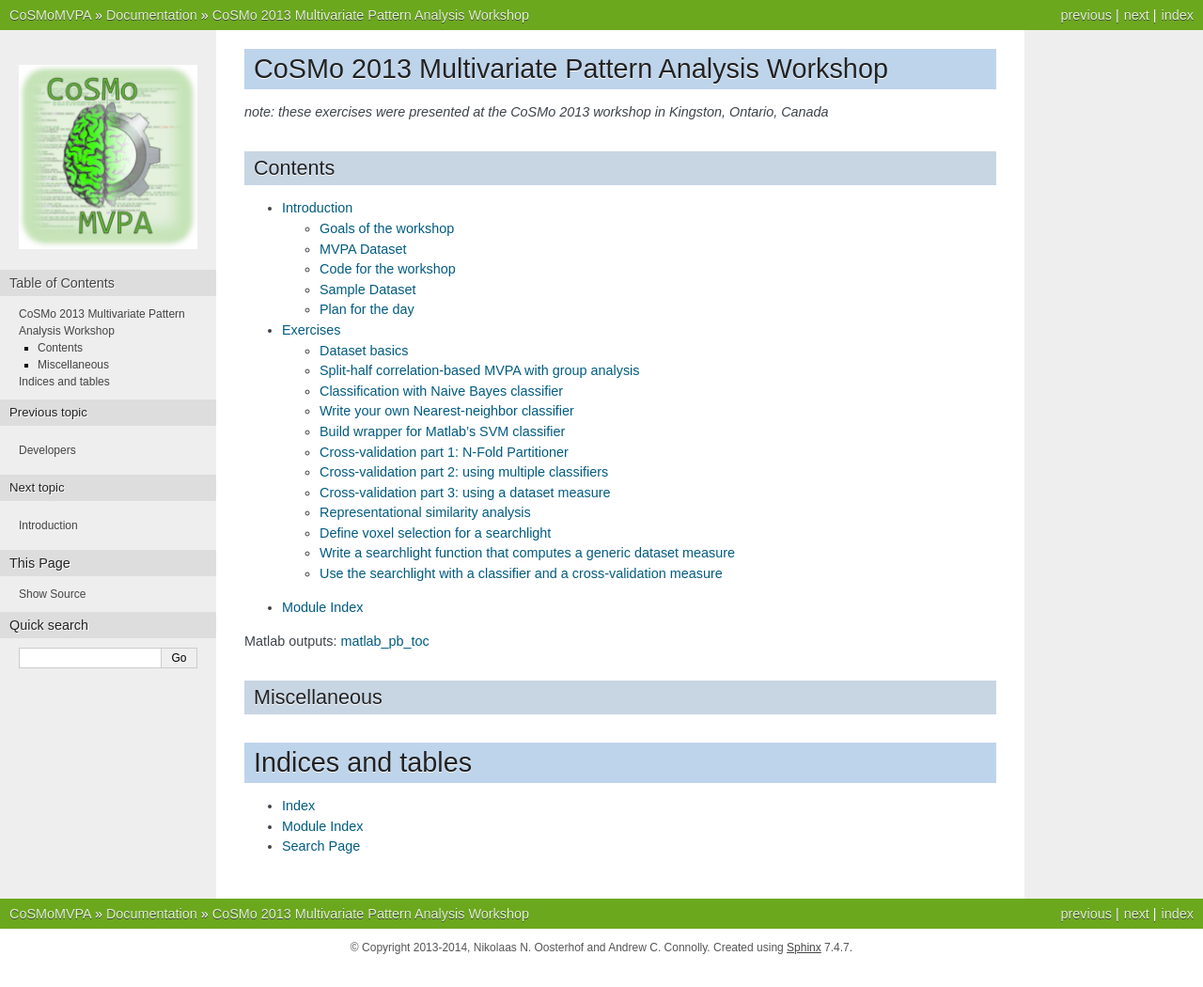
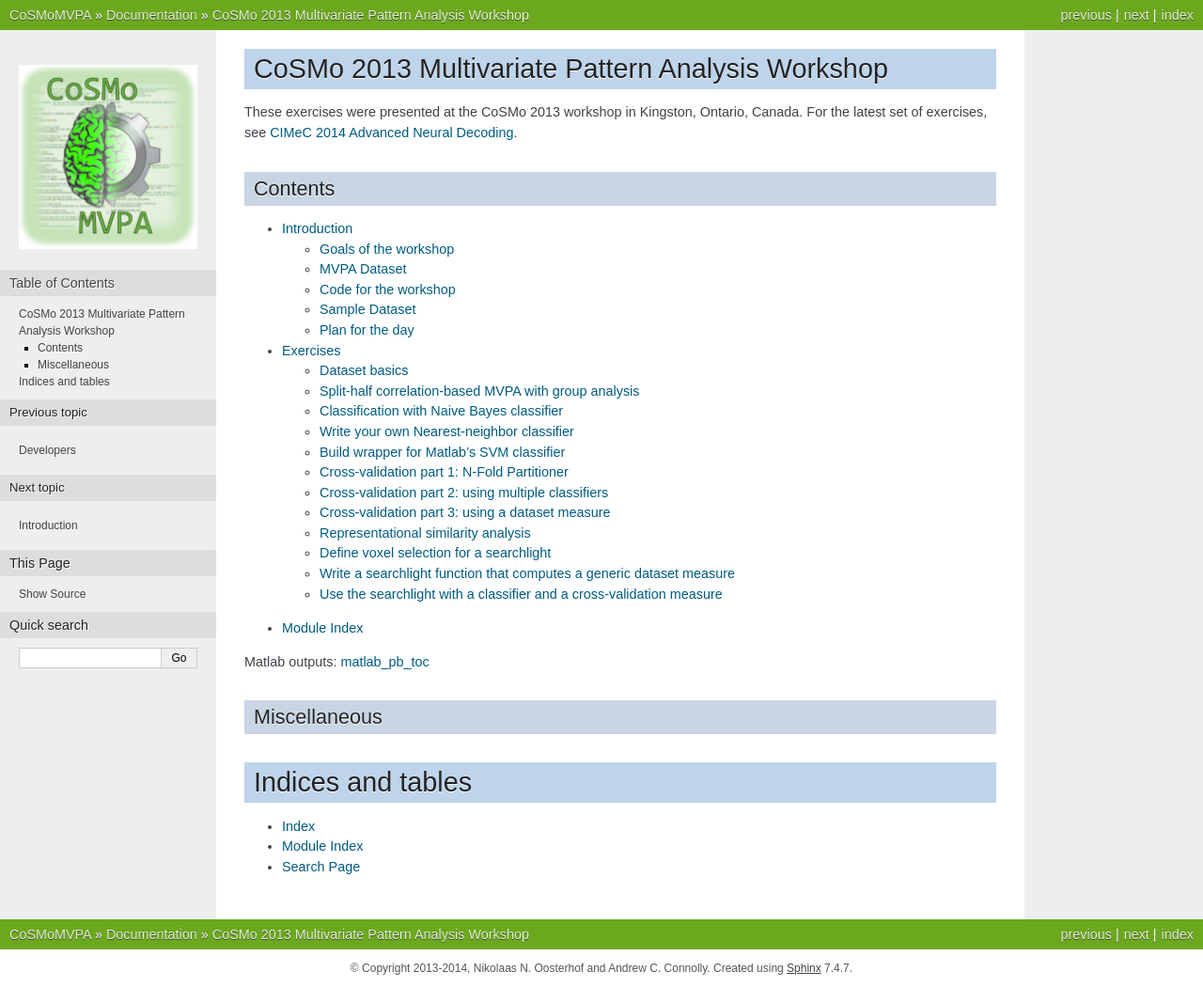
Before and after one commit to CoSMoMVPA/CoSMoMVPA, a Sphinx documentation site: the page built from doc/source/cosmo2013.rst, in a window 1280 px wide. Shown: the whole page at 94% size. Built offline with Sphinx 7.4.7, drawn with Linux system fonts in a browser that asks for light colours; pages that are not in the unit, such as notebooks, are missing from menus; before the commit the page ends 1028 px from its top, so only the background shows below that.

Commit message:
RF+WEB: update reference to cimec2014 exercises

```diff
--- a/doc/source/cimec2014.rst
+++ b/doc/source/cimec2014.rst
@@ -1,6 +1,4 @@
-.. Table of contents
-   You can adapt this file completely to your liking, but it should at least
-   contain the root `toctree` directive.
+.. _cimec2014:
 
 CIMeC 2014 Advanced Neural Decoding
 ===================================
--- a/doc/source/cosmo2013.rst
+++ b/doc/source/cosmo2013.rst
@@ -5,7 +5,10 @@
 CoSMo 2013 Multivariate Pattern Analysis Workshop
 =================================================
 
-*note: these exercises were presented at the CoSMo 2013 workshop in Kingston, Ontario, Canada*
+These exercises were presented at the CoSMo 2013 workshop in Kingston, Ontario, Canada.
+For the latest set of exercises, see :ref:`cimec2014`.
+
+.. _cosmo2013:
 
 Contents
 --------
```
